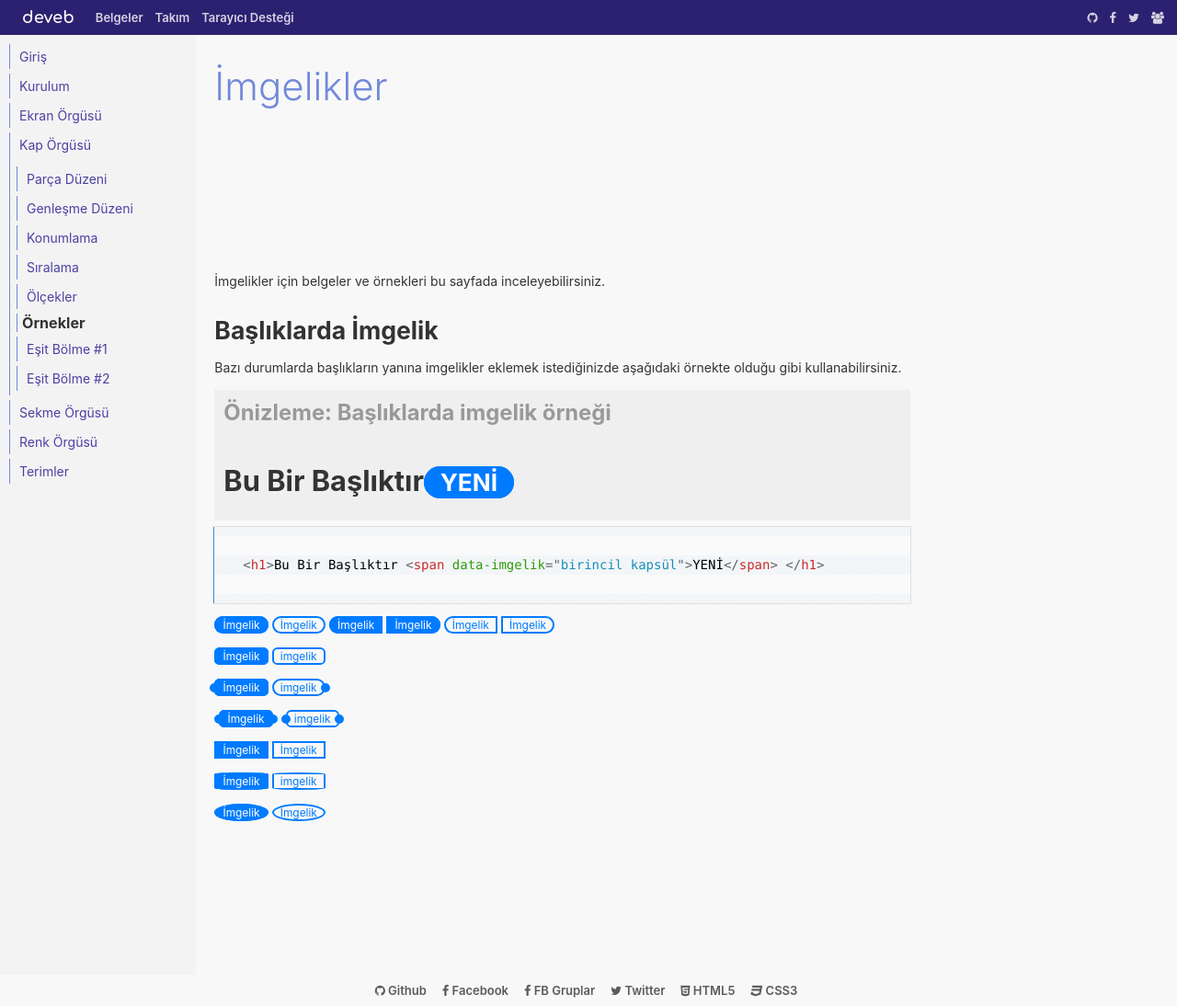
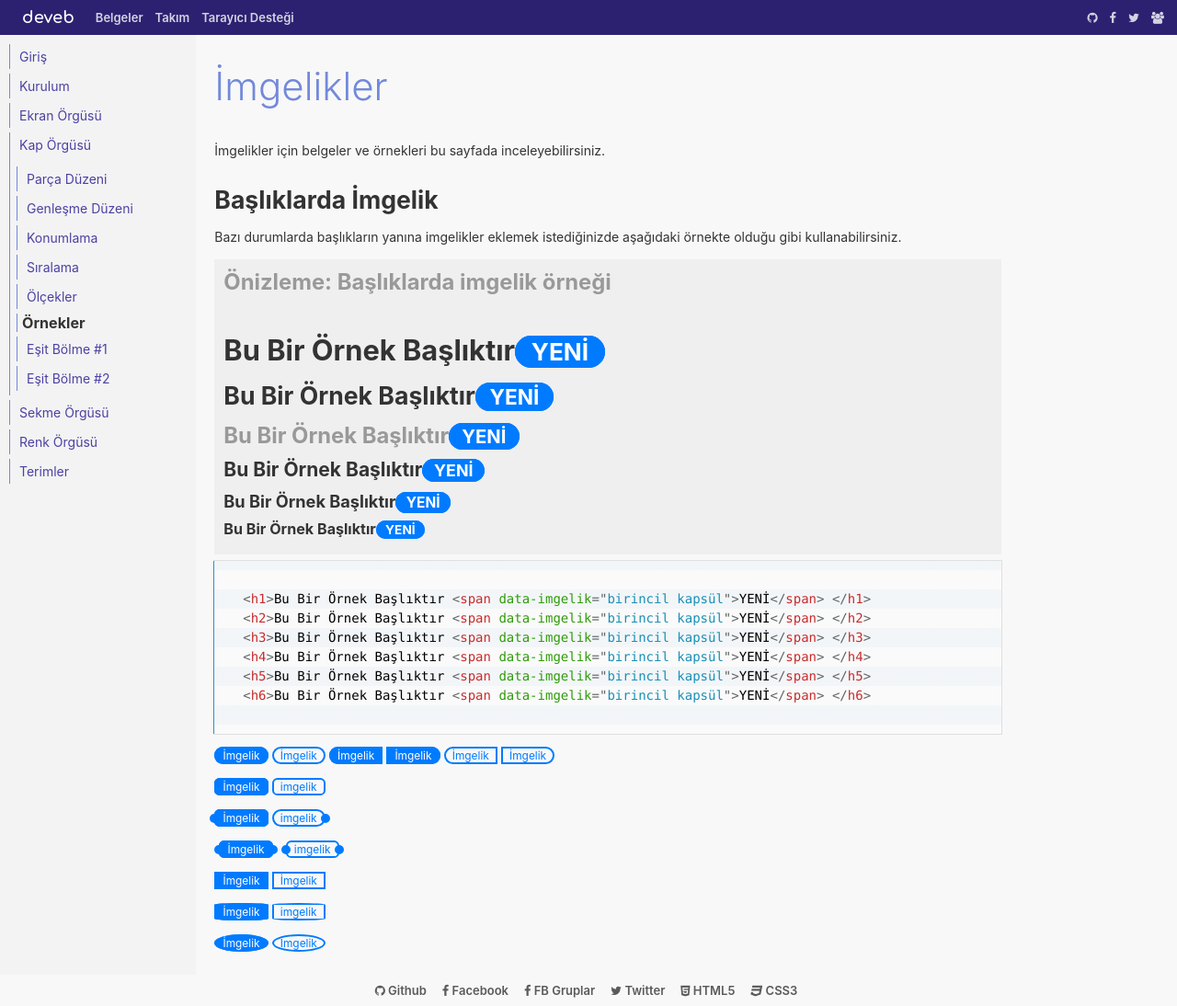
Before and after one commit to data-deveb/data-deveb.github.io, a Jekyll site: the page built from belgeler/imgelikler.html, in a window 1280 px wide. Shown: the whole page at 92% size. Built offline with Jekyll 4.4.1, drawn with Linux system fonts in a browser that asks for light colours.

Commit message:
İmgelik güncelleme

```diff
--- a/belgeler/imgelikler.html
+++ b/belgeler/imgelikler.html
@@ -14,12 +14,22 @@
     <h3>Önizleme: Başlıklarda imgelik örneği</h3>
 
     <div>
-      <h1>Bu Bir Başlıktır<span data-imgelik="birincil kapsül">YENİ</span></h1>
+      <h1>Bu Bir Örnek Başlıktır<span data-imgelik="birincil kapsül">YENİ</span></h1>
+      <h2>Bu Bir Örnek Başlıktır<span data-imgelik="birincil kapsül">YENİ</span></h2>
+      <h3>Bu Bir Örnek Başlıktır<span data-imgelik="birincil kapsül">YENİ</span></h3>
+      <h4>Bu Bir Örnek Başlıktır<span data-imgelik="birincil kapsül">YENİ</span></h4>
+      <h5>Bu Bir Örnek Başlıktır<span data-imgelik="birincil kapsül">YENİ</span></h5>
+      <h6>Bu Bir Örnek Başlıktır<span data-imgelik="birincil kapsül">YENİ</span></h6>
     </div>
 
   </div>
   <pre data-gnl="1 1p"><code class="language-html">
-  &lt;h1&gt;Bu Bir Başlıktır &lt;span data-imgelik="birincil kapsül"&gt;YENİ&lt;/span&gt; &lt;/h1&gt;
+  &lt;h1&gt;Bu Bir Örnek Başlıktır &lt;span data-imgelik="birincil kapsül"&gt;YENİ&lt;/span&gt; &lt;/h1&gt;
+  &lt;h2&gt;Bu Bir Örnek Başlıktır &lt;span data-imgelik="birincil kapsül"&gt;YENİ&lt;/span&gt; &lt;/h2&gt;
+  &lt;h3&gt;Bu Bir Örnek Başlıktır &lt;span data-imgelik="birincil kapsül"&gt;YENİ&lt;/span&gt; &lt;/h3&gt;
+  &lt;h4&gt;Bu Bir Örnek Başlıktır &lt;span data-imgelik="birincil kapsül"&gt;YENİ&lt;/span&gt; &lt;/h4&gt;
+  &lt;h5&gt;Bu Bir Örnek Başlıktır &lt;span data-imgelik="birincil kapsül"&gt;YENİ&lt;/span&gt; &lt;/h5&gt;
+  &lt;h6&gt;Bu Bir Örnek Başlıktır &lt;span data-imgelik="birincil kapsül"&gt;YENİ&lt;/span&gt; &lt;/h6&gt;
   </code></pre>
 </div>
 <div>
```
